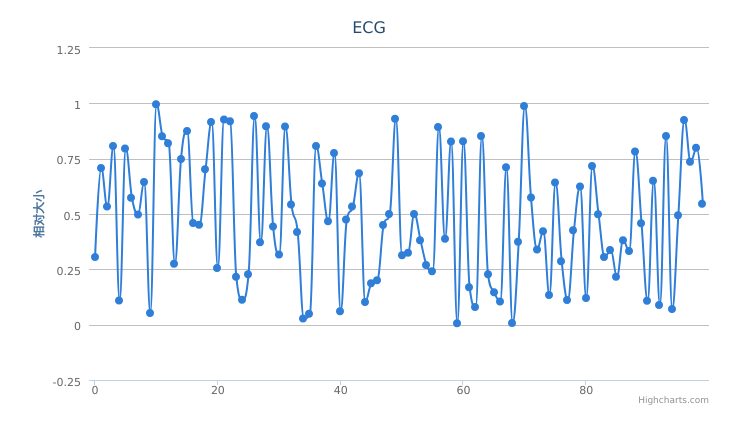
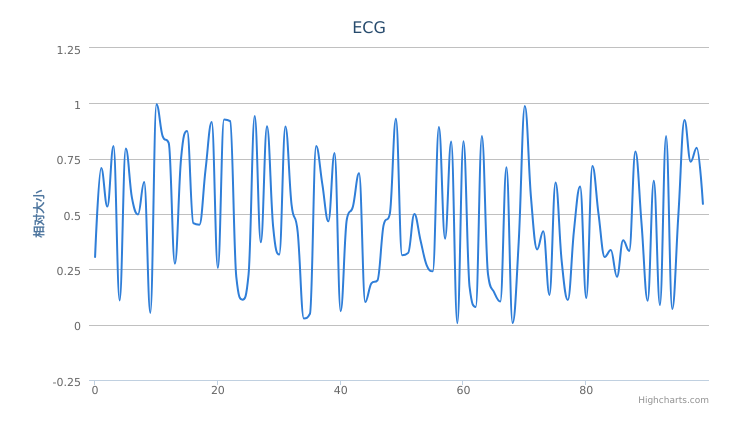
Before and after one commit to liyue983/ecg, a plain HTML site: page index.html in a window 1280 px wide. Shown: the whole page, without its empty margins (271-1011 px from the left). Drawn offline with Linux system fonts and the light colour scheme.

Commit message:
Update index.html

```diff
--- a/index.html
+++ b/index.html
@@ -69,6 +69,14 @@
                     },
                     series: [{
                         name: 'Random data',
+                        marker: {//线上数据点
+                            radius: 0,
+                            states: {
+                                hover: {
+                                    enabled: false
+                                }
+                            }
+                        },
                         data: (function () {
                             // generate an array of random data
                             var data = [],
```
